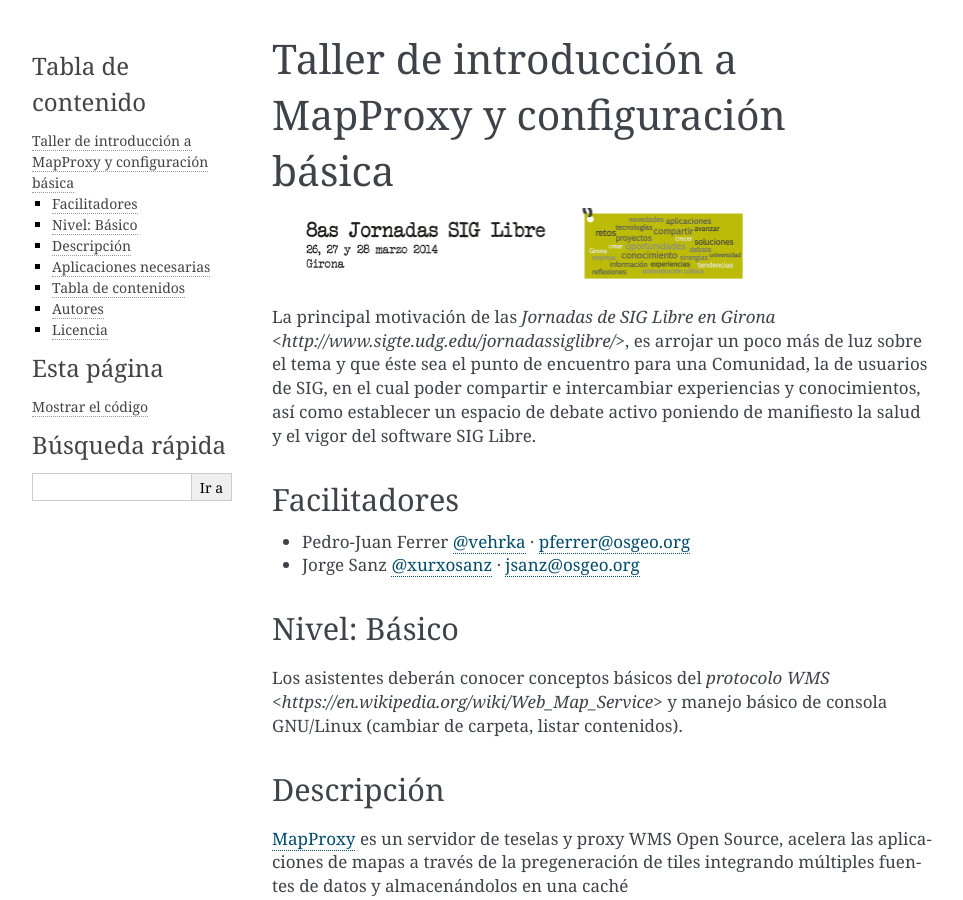
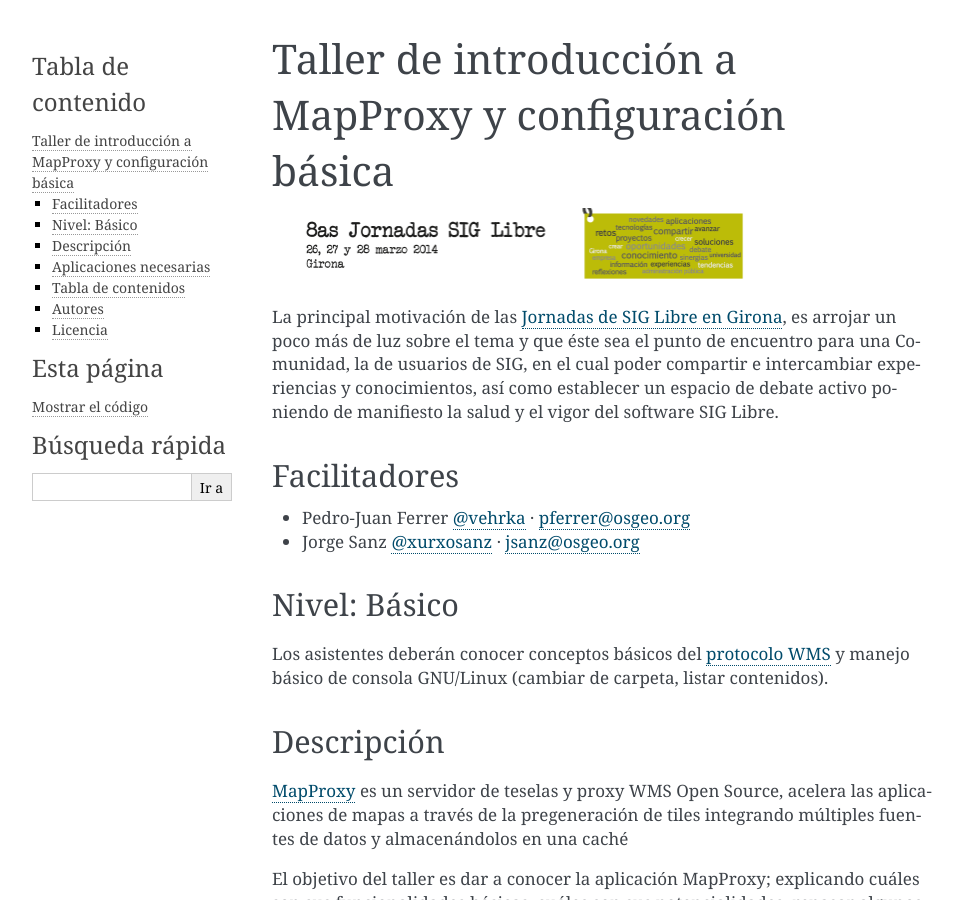
Before and after one commit to geoinquietosvlc/mapproxy-workshop, a Sphinx documentation site: the page built from doc/source/index.rst, in a window 1280 px wide and 900 px high. Shown: the whole window, without its empty margins (148-1111 px from the left). Built offline with Sphinx 7.4.7, drawn with Linux system fonts in a browser that asks for light colours.

Commit message:
corrección de un par de enlaces

```diff
--- a/doc/source/index.rst
+++ b/doc/source/index.rst
@@ -4,8 +4,8 @@
 .. image:: img/jornadasSIGLibrebanner2014.png
    :width: 500px
 
-La principal motivación de las `Jornadas de SIG Libre en Girona
-<http://www.sigte.udg.edu/jornadassiglibre/>`,
+La principal motivación de las
+`Jornadas de SIG Libre en Girona <http://www.sigte.udg.edu/jornadassiglibre/>`_,
 es arrojar un poco más de luz sobre el tema y que éste sea el punto de
 encuentro para una Comunidad, la de usuarios de SIG, en el cual poder
 compartir e intercambiar experiencias y conocimientos, así como establecer
@@ -21,8 +21,8 @@
 Nivel: Básico
 ---------------------------
 
-Los asistentes deberán conocer conceptos básicos del `protocolo WMS
-<https://en.wikipedia.org/wiki/Web_Map_Service>` y manejo básico de consola
+Los asistentes deberán conocer conceptos básicos del
+`protocolo WMS <https://en.wikipedia.org/wiki/Web_Map_Service>`_ y manejo básico de consola
 GNU/Linux (cambiar de carpeta, listar contenidos).
 
 Descripción
```
